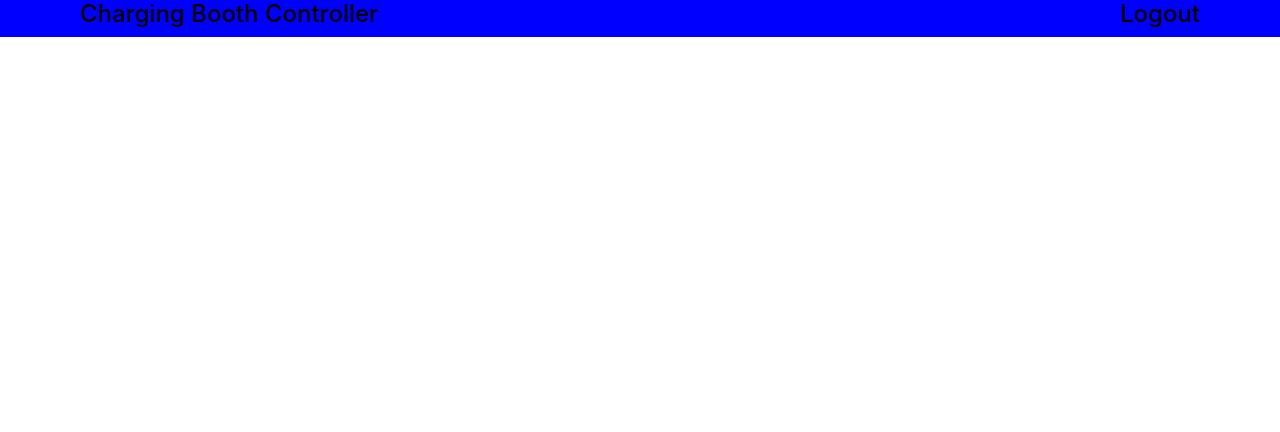
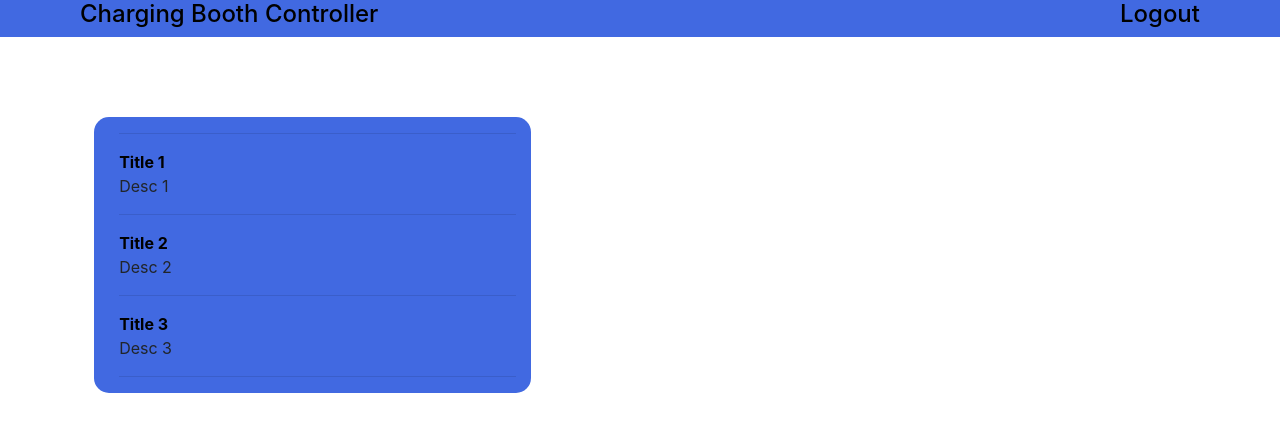
Before and after one commit to SirRodriguez/ChargingBoothControl, a Flask app: template CB_control/templates/home.html in a window 1280 px wide. Shown: the top 432 px of the page. Run offline with Flask 2, Linux system fonts and the light colour scheme; the template is opened without the code that fills it, so the values that code supplies are empty; some libraries are stand-ins or nearby versions.

Commit message:
Added a list in the home page

```diff
--- a/CB_control/templates/defualt_layout.html
+++ b/CB_control/templates/defualt_layout.html
@@ -18,12 +18,18 @@
 	}
 
 
+	.list_container{
+		border-radius: 15px;
+		background-color: royalblue;
+	}
+
 </style>
 
-<body>
+<!-- BODY -->
+<body style="background-color: white">
 
 	<!-- The top bar -->
-	<div class="row" style="background-color: blue; padding-left: 10vh; padding-right: 10vh">
+	<div class="row" style="background-color: royalblue; padding-left: 10vh; padding-right: 10vh">
 		{% if title %}
 			<div class="col-md-4"><h4><a href="{{ url_for('main.home') }}" style="color: black">Charging Booth Controller</a> - {{ title }}</h4></div>
 		{% else %}
@@ -45,7 +51,7 @@
 		{% endif %}
 	{% endwith %}
 
-
+	<!-- This is where all the content goes. -->
 	{% block content %}{% endblock content %}
 
 </body>
--- a/CB_control/templates/home.html
+++ b/CB_control/templates/home.html
@@ -8,4 +8,37 @@
 
 {% block content %}
 
+
+
+	<!-- List of Routes to go to -->
+	<div class="row" style="padding-top: 10vh">
+		<!-- offset by 1 -->
+		<div class="col-md-1">
+		</div>
+
+		<div class="col-md-4 list_container">
+			<dl class="dl-horizontal" style="padding-left: 10px">
+				<!-- 1 -->
+				<hr>
+				<dt><a href="#" style="color: black">Title 1</a></dt>
+				<dd>Desc 1</dd>
+
+
+				<!-- 2 -->
+				<hr>
+				<dt><a href="#" style="color: black">Title 2</a></dt>
+				<dd>Desc 2</dd>
+
+
+				<!-- 3 -->
+				<hr>
+				<dt><a href="#" style="color: black">Title 3</a></dt>
+				<dd>Desc 3</dd>
+
+				<hr>
+			</dl>
+		</div>
+	</div>
+
+
 {% endblock content %}
```
